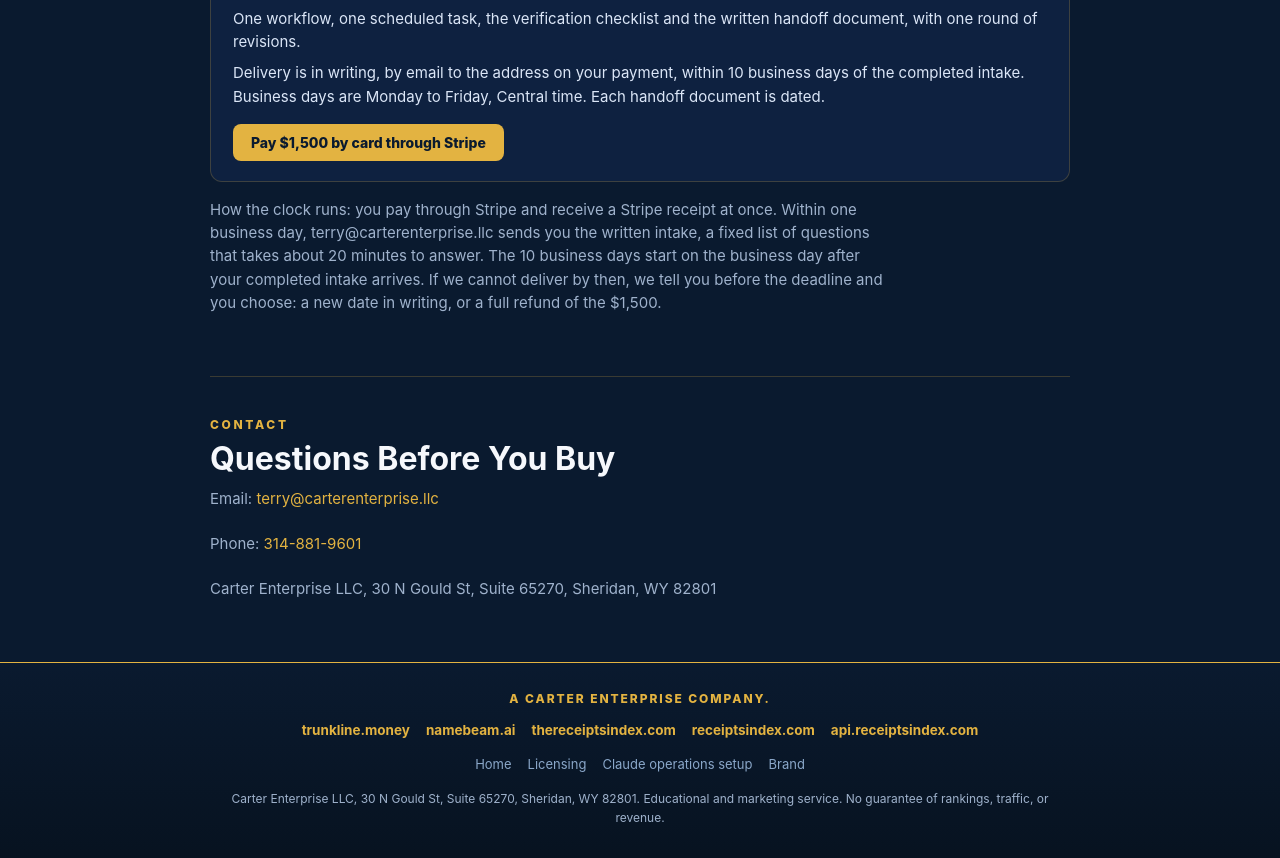
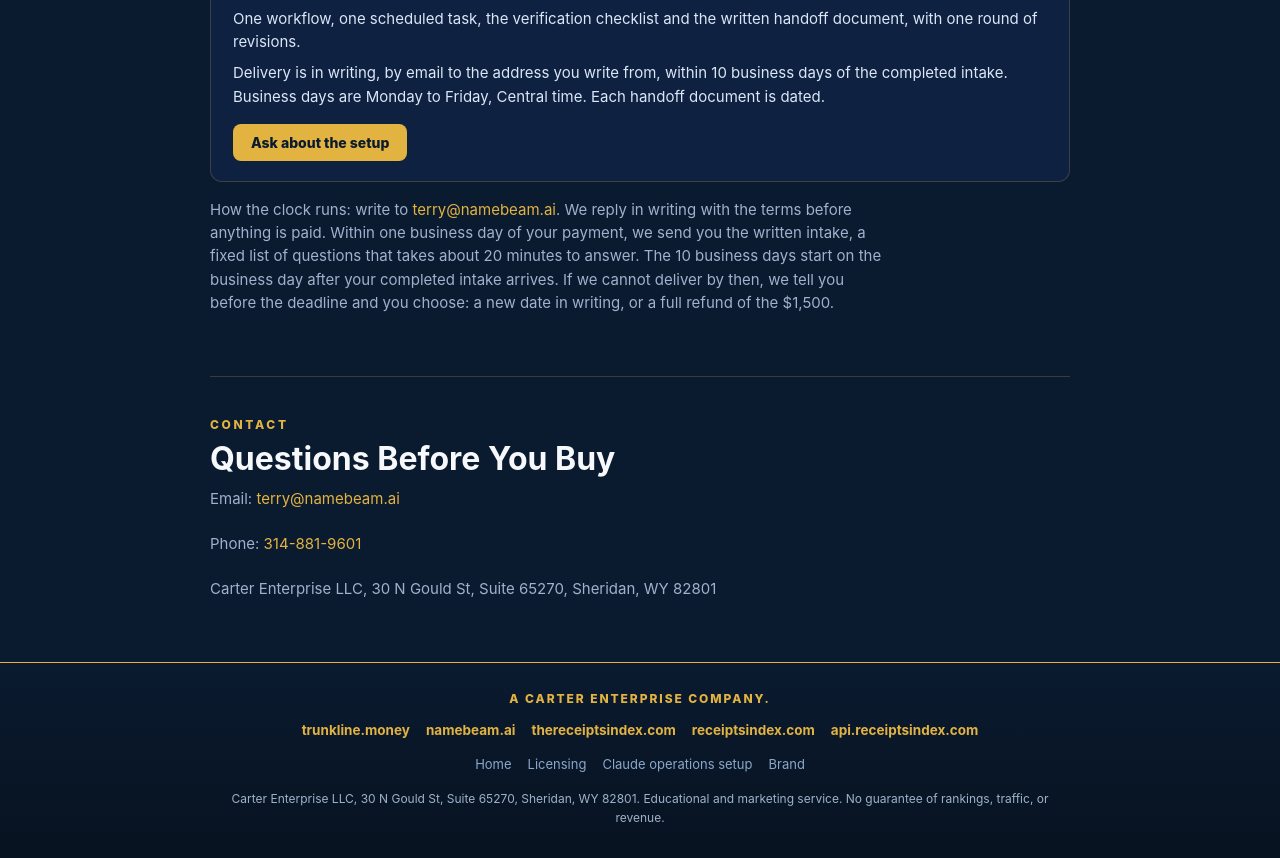
Before and after one commit to mrcrtr1979-droid/carter-enterprise-site, a plain HTML site: page claude-operations-setup/index.html in a window 1280 px wide. Shown: the part 1851-2709 px from the top of the page. Drawn offline with Linux system fonts and the light colour scheme.

Commit message:
claude-operations-setup: replace the inactive 1,500 USD Stripe button with an inquiry link to terry@namebeam.ai (Codex J1120-15 priority 2; follows pull request 6)
Co-Authored-By: Claude Fable 5.2 <noreply@anthropic.com>

```diff
--- a/claude-operations-setup/index.html
+++ b/claude-operations-setup/index.html
@@ -23,10 +23,10 @@
 <section><div class="sec-eyebrow">WHAT IS NOT INCLUDED</div><h2>Out of scope</h2><ul class="plain"><li>More than one workflow or one scheduled task.</li><li>Access to any account you do not grant.</li><li>Management, monitoring or changes after the handoff document is delivered.</li><li>Website, marketing, copywriting or design work.</li><li>Legal, tax or compliance advice.</li><li>Any promise of an outcome. No ranking, traffic or revenue result is promised. The checklist lets you confirm each output yourself before you rely on it.</li></ul></section>
 
 <section><div class="sec-eyebrow">PRICE AND DELIVERY</div><h2>One fixed fee</h2>
-<div class="opt"><h3>Claude operations setup</h3><div class="price">$1,500 <span style="font-size:14px;color:var(--muted);font-weight:600">one payment, no renewal</span></div><p>One workflow, one scheduled task, the verification checklist and the written handoff document, with one round of revisions.</p><p>Delivery is in writing, by email to the address on your payment, within 10 business days of the completed intake. Business days are Monday to Friday, Central time. Each handoff document is dated.</p><a class="buy" href="https://buy.stripe.com/7sYdR9bNy0SB7mM4hadIA14">Pay $1,500 by card through Stripe</a></div>
-<p class="sub">How the clock runs: you pay through Stripe and receive a Stripe receipt at once. Within one business day, terry@carterenterprise.llc sends you the written intake, a fixed list of questions that takes about 20 minutes to answer. The 10 business days start on the business day after your completed intake arrives. If we cannot deliver by then, we tell you before the deadline and you choose: a new date in writing, or a full refund of the $1,500.</p></section>
+<div class="opt"><h3>Claude operations setup</h3><div class="price">$1,500 <span style="font-size:14px;color:var(--muted);font-weight:600">one payment, no renewal</span></div><p>One workflow, one scheduled task, the verification checklist and the written handoff document, with one round of revisions.</p><p>Delivery is in writing, by email to the address you write from, within 10 business days of the completed intake. Business days are Monday to Friday, Central time. Each handoff document is dated.</p><a class="buy" href="mailto:terry@namebeam.ai?subject=Claude%20operations%20setup">Ask about the setup</a></div>
+<p class="sub">How the clock runs: write to <a href="mailto:terry@namebeam.ai">terry@namebeam.ai</a>. We reply in writing with the terms before anything is paid. Within one business day of your payment, we send you the written intake, a fixed list of questions that takes about 20 minutes to answer. The 10 business days start on the business day after your completed intake arrives. If we cannot deliver by then, we tell you before the deadline and you choose: a new date in writing, or a full refund of the $1,500.</p></section>
 
-<section><div class="sec-eyebrow">CONTACT</div><h2>Questions Before You Buy</h2><p class="sub">Email: <a href="mailto:terry@carterenterprise.llc">terry@carterenterprise.llc</a></p><p class="sub">Phone: <a href="tel:314-881-9601">314-881-9601</a></p><p class="sub">Carter Enterprise LLC, 30 N Gould St, Suite 65270, Sheridan, WY 82801</p></section>
+<section><div class="sec-eyebrow">CONTACT</div><h2>Questions Before You Buy</h2><p class="sub">Email: <a href="mailto:terry@namebeam.ai">terry@namebeam.ai</a></p><p class="sub">Phone: <a href="tel:314-881-9601">314-881-9601</a></p><p class="sub">Carter Enterprise LLC, 30 N Gould St, Suite 65270, Sheridan, WY 82801</p></section>
 </div>
 
 <footer><div class="wrap"><div class="fk">A Carter Enterprise Company.</div>
```
